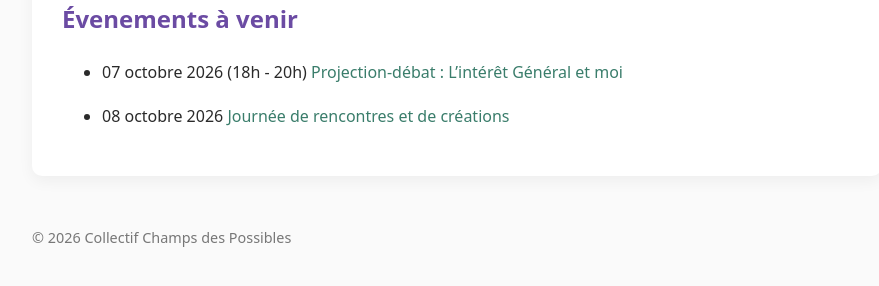
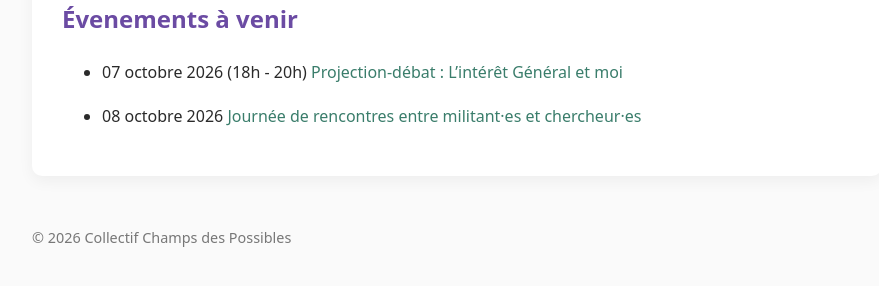
Before and after one commit to champs-des-possibles/champs-des-possibles.github.io, a Jekyll site: the page built from index.md, in a window 1280 px wide and 900 px high, scrolled down 1857 px. Shown: the part 605-891 px from the top of the window, without its empty margins (183-1062 px from the left). Built offline with Jekyll 4.4.1, drawn with Linux system fonts in a browser that asks for light colours.

Commit message:
Update title for event to include researchers

```diff
--- a/_posts/2026-10-08-journee.md
+++ b/_posts/2026-10-08-journee.md
@@ -1,6 +1,6 @@
 ---
 layout: default
-title: Journée de rencontres et de créations
+title: Journée de rencontres entre militant·es et chercheur·es
 date: 2026-10-08
 date_display: 08 octobre 2026
 ---
```
